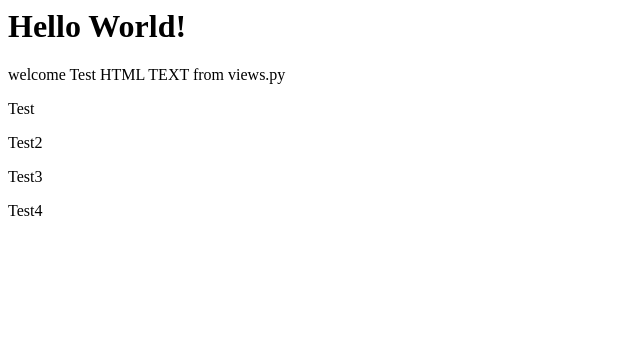
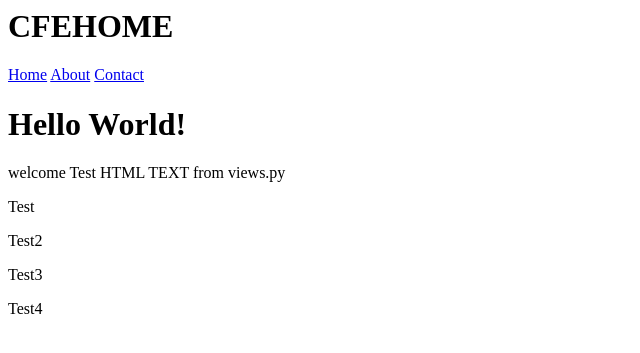
Before and after one commit to akashbijwe/Python, a Django app: page / in a window 1280 px wide. Shown: the top 353 px of the page, without its empty margins (0-640 px from the left). Run offline with Django 3.2, Linux system fonts and the light colour scheme.

Commit message:
section-1 | Lecture-9

```diff
--- a/Dev/cfehome/src/cfehome/urls.py
+++ b/Dev/cfehome/src/cfehome/urls.py
@@ -15,9 +15,12 @@ Including another URLconf
 """
 from django.conf.urls import url
 from django.contrib import admin
-from restaurent.views import home
+from restaurent.views import home, about, contact
 
 urlpatterns = [
     url(r'^admin/', admin.site.urls),
     url(r'^$', home),
+    url(r'^home/$', home),
+    url(r'^contact/$', contact),
+    url(r'^about/$', about)
 ]
--- a/Dev/cfehome/src/restaurent/views.py
+++ b/Dev/cfehome/src/restaurent/views.py
@@ -13,4 +13,12 @@ def home(request):
     "html_var2": True,
     "some_list": ['Test', 'Test2', 'Test3', 'Test4']
   }
-  return render(request, 'base.html', context) #respose
+  return render(request, 'home.html', context) #respose
+
+
+def about(request):
+  return render(request, 'about.html') #respose
+
+
+def contact(request):
+  return render(request, 'contact.html') #respose
--- a/Dev/cfehome/src/templates/base.html
+++ b/Dev/cfehome/src/templates/base.html
@@ -1,15 +1,21 @@
 <html>
   <head>
-
+    <title>
+      {% block head_title %}
+        CFEHOME
+      {% endblock head_title %}
+    </title>
   </head>
   <body>
-    <h1>Hello World!</h1>
-    {% if html_var2 %}
-      <p>welcome {{ html_var }}</p>
-    {% endif %}
-
-    {% for some_item in some_list %}
-      <p>{{some_item}}</p>
-    {% endfor %}
+    <h1>CFEHOME</h1>
+    <div>
+      <a href="/">Home</a>
+      <a href="/about">About</a>
+      <a href="/contact">Contact</a>
+    </div>
+    <div class="container">
+      {% block content %}
+      {% endblock content %}
+    </div>
   </body>
 </html>
--- /dev/null
+++ b/Dev/cfehome/src/templates/home.html
@@ -0,0 +1,13 @@
+{% extends "base.html" %}
+{% block content %}
+
+  <h1>Hello World!</h1>
+  {% if html_var2 %}
+    <p>welcome {{ html_var }}</p>
+  {% endif %}
+
+  {% for some_item in some_list %}
+    <p>{{some_item}}</p>
+  {% endfor %}
+
+{% endblock content %}
```
Also changed, not shown: Dev/cfehome/src/templates/about.html (added, +11 -0 lines), Dev/cfehome/src/templates/contact.html (added, +11 -0 lines).
